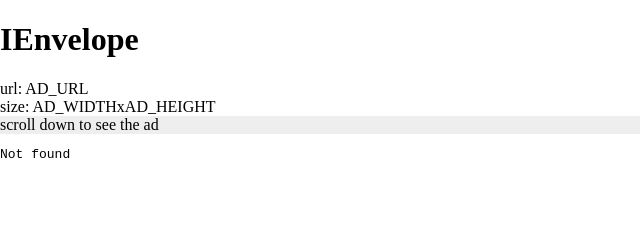
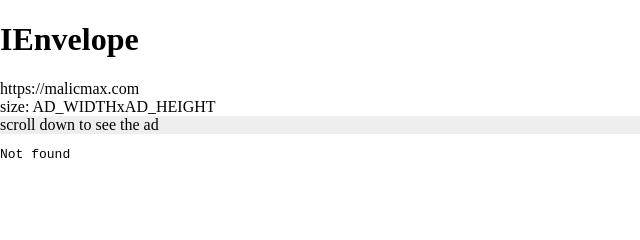
Before and after one commit to MalickGalant/problog, a plain HTML site: page index.html in a window 1280 px wide. Shown: the top 240 px of the page, 0-640 px from the left. Drawn offline with Linux system fonts and the light colour scheme.

Commit message:
Update index.html

```diff
--- a/index.html
+++ b/index.html
@@ -3,8 +3,10 @@
 <head>
   <meta charset="UTF-8">
   <script src="https://accounts.google.com/gsi/client"></script>
-  <meta name="amp-experiments-opt-in" content="experiment-a,experiment-b"> <!-- The meta tag needs to be placed before the AMP runtime script.-->
+  <meta name="amp-experiments-opt-in" content="experiment-a,experiment-b">
+  <!-- The meta tag needs to be placed before the AMP runtime script.-->
   <script async src="https://cdn.ampproject.org/v0.js"></script>
+
   <style> body { margin: 0; } .url { /* * This is to make sure the URL div does not grow in height and causes issues * to scrolling related tests */ white-space: nowrap; overflow: hidden; } </style>
 
 
@@ -19,7 +21,7 @@
 
 <h1 id="title">IEnvelope</h1>
 
-<div class="url">url: AD_URL</div>
+<div class="url">https://malicmax.com</div>
 <div>size: AD_WIDTHxAD_HEIGHT</div>
 <div style="background: #eee; overflow: hidden;; height: OFFSET;">scroll down to see the ad</div>
 <iframe id="inabox-frame" name="NAME" src="SOURCE" SRCDOC_ATTRIBUTE width="AD_WIDTH" height="AD_HEIGHT" scrolling="no" marginwidth="0" marginheight="0" frameborder="0" data-amp-allowed="send-positions,full-overlay-frame,cancel-full-overlay-frame"> </iframe>
```
